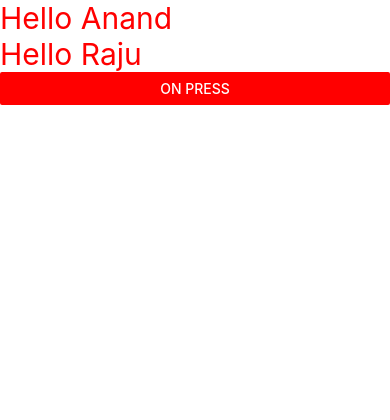
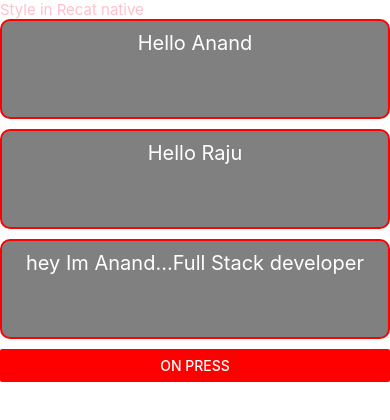
Before and after one commit to AnandShirbhaiyye/RNFirstProject, a React Native app: screen / in a window 390 px wide. Shown: the top 420 px of the page. Built offline with nearby package versions, Linux system fonts and the light colour scheme.

Commit message:
feat: added styles in react-native, inline style and internal style

```diff
--- a/App.js
+++ b/App.js
@@ -1,5 +1,5 @@
 import React, {useState} from 'react';
-import {Button, Text, View} from 'react-native';
+import {Button, Text, View, StyleSheet} from 'react-native';
 
 function App() {
   const [name, setName] = useState('Anand');
@@ -12,11 +12,29 @@ function App() {
 
   return (
     <View>
-      <Text style={{fontSize: 30, color: 'red'}}>Hello {name}</Text>
-      <Text style={{fontSize: 30, color: 'red'}}>Hello {data}</Text>
+      <Text style={{fontSize: 15, color: 'pink'}}>Style in Recat native</Text>
+      <Text style={styles.textBox}>Hello {name}</Text>
+      <Text style={styles.textBox}>Hello {data}</Text>
+      <Text style={styles.textBox}>hey Im Anand...Full Stack developer</Text>
       <Button title="On Press" onPress={userName} color={'red'}></Button>
     </View>
   );
 }
 
+const styles = StyleSheet.create({
+  textBox: {
+    color: 'white',
+    fontSize: 20,
+    backgroundColor: 'gray',
+    marginBottom: 10,
+    padding: 10,
+    borderRadius: 10,
+    height: 100,
+    textAlignVertical: 'center',
+    textAlign: 'center',
+    borderColor: 'red',
+    borderWidth: 2,
+  },
+});
+
 export default App;
```
